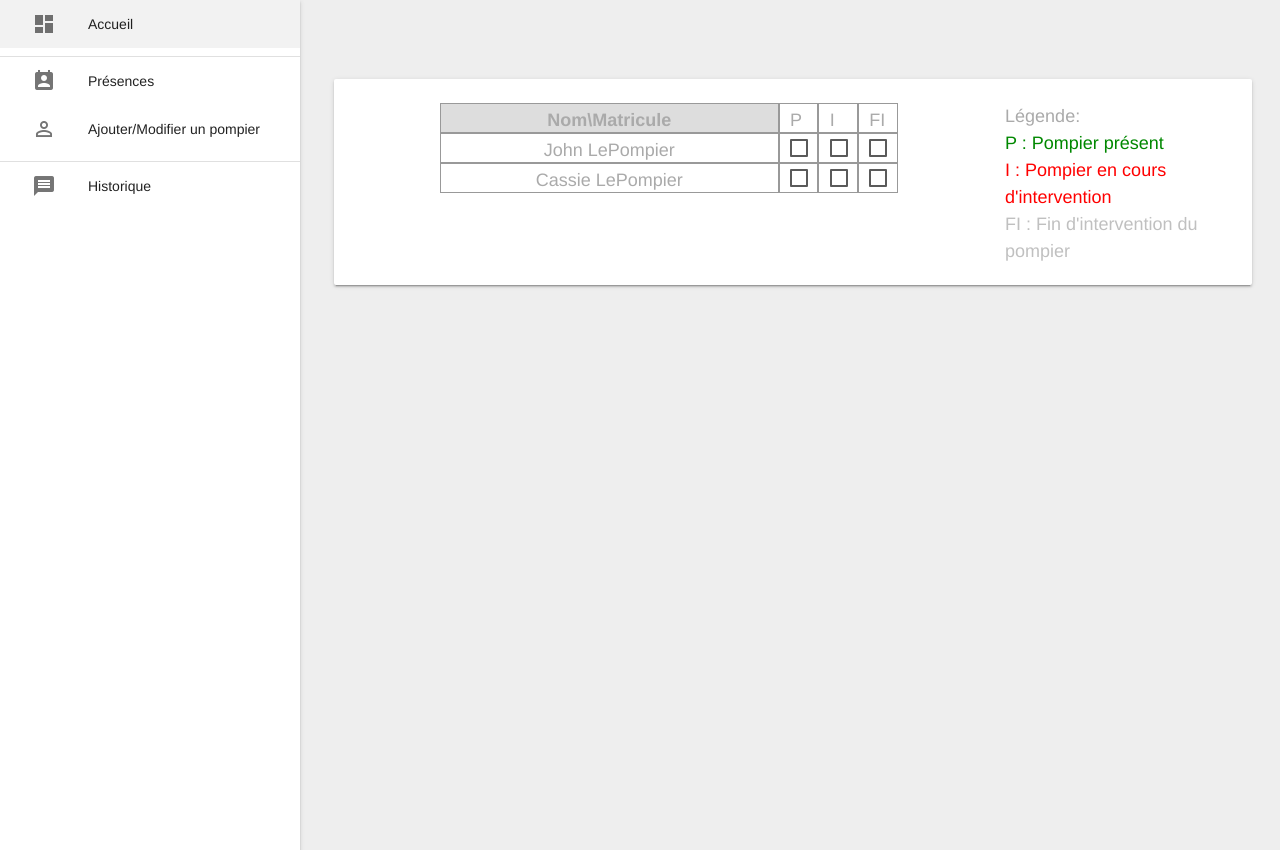
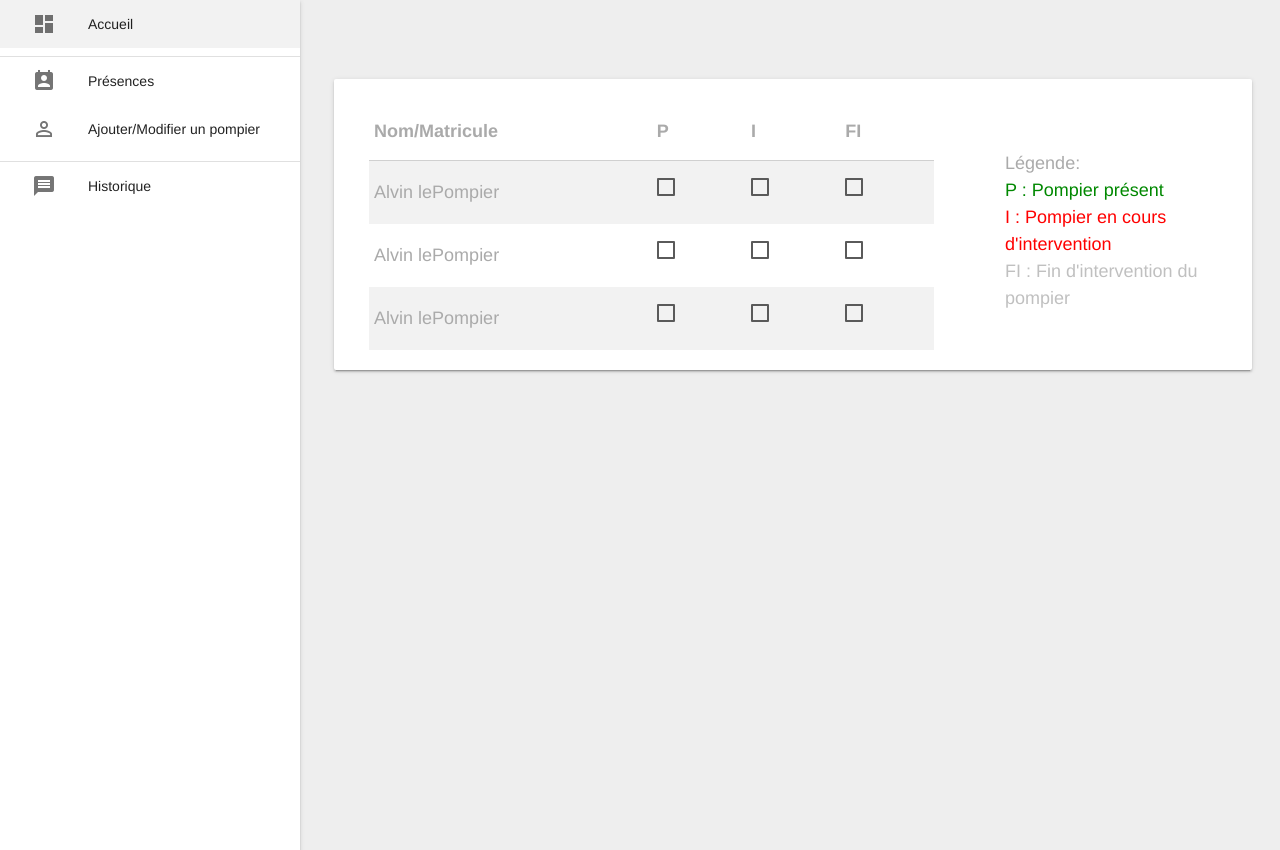
Before and after one commit to jusolibre/ProjetPompier, a PHP site: template app/templates/presences.twig in a window 1280 px wide. Run offline with PHP 8.4, Linux system fonts and the light colour scheme; the template is opened without the code that fills it, so the values that code supplies are empty; some libraries are stand-ins or nearby versions.

Commit message:
Nouveau tableau de présence

```diff
--- a/app/templates/presences.twig
+++ b/app/templates/presences.twig
@@ -2,50 +2,70 @@
 
 {% block title %} Présences {% endblock %}
 {% block content %}
-    <div class="col s8 offset-s1">
+    <div class="col s8">
         <div class="row">
-            <div class="rTable">
-                <div class="rTableRow">
-                    <div class="rTableHead">Nom\Matricule</div>
-                    <div class="rTableHead2">P</div>
-                    <div class="rTableHead2">I</div>
-                    <div class="rTableHead2">FI</div>
-                </div>
-                <div class="rTableRow">
-                    <div class="rTableCell">John LePompier</div>
-                    <div class="rTableCell2">
-                        <input type="checkbox" id="test" />
-                        <label for="test"></label>
-                    </div>
-                    <div class="rTableCell2">
-                        <input type="checkbox" id="test1" />
-                        <label for="test1"></label>
-                    </div>
-                    <div class="rTableCell2">
-                        <input type="checkbox" id="test2" />
-                        <label for="test2"></label>
-                    </div>
-                </div>
-                <div class="rTableRow">
-                    <div class="rTableCell">Cassie LePompier</div>
-                    <div class="rTableCell2">
-                        <input type="checkbox" id="test3" />
-                        <label for="test3"></label>
-                    </div>
-                    <div class="rTableCell2">
-                        <input type="checkbox" id="test4" />
-                        <label for="test4"></label>
-                    </div>
-                    <div class="rTableCell2">
-                        <input type="checkbox" id="test5" />
-                        <label for="test5"></label>
-                    </div>
-                </div>
-            </div>
+            <table class="striped">
+                <thead>
+                    <tr>
+                        <th>Nom/Matricule</th>
+                        <th>P</th>
+                        <th>I</th>
+                        <th>FI</th>
+                    </tr>
+                    </thead>
+
+                    <tbody>
+                    <tr>
+                        <td>Alvin lePompier</td>
+                        <td>
+                            <input type="checkbox" id="test1" />
+                            <label for="test1"></label>
+                        </td>
+                        <td>
+                            <input type="checkbox" id="test2" />
+                            <label for="test2"></label>
+                        </td>
+                        <td>
+                            <input type="checkbox" id="test3" />
+                            <label for="test3"></label>
+                        </td>
+                    </tr>
+                    <tr>
+                        <td>Alvin lePompier</td>
+                        <td>
+                            <input type="checkbox" id="test4" />
+                            <label for="test4"></label>
+                        </td>
+                        <td>
+                            <input type="checkbox" id="test5" />
+                            <label for="test5"></label>
+                        </td>
+                        <td>
+                            <input type="checkbox" id="test6" />
+                            <label for="test6"></label>
+                        </td>
+                    </tr>
+                    <tr>
+                        <td>Alvin lePompier</td>
+                        <td>
+                            <input type="checkbox" id="test7" />
+                            <label for="test7"></label>
+                        </td>
+                        <td>
+                            <input type="checkbox" id="test8" />
+                            <label for="test8"></label>
+                        </td>
+                        <td>
+                            <input type="checkbox" id="test9" />
+                            <label for="test9"></label>
+                        </td>
+                    </tr>
+                </tbody>
+            </table>
         </div>
     </div>
-    <div class="col s3">
-        <div class="row">
+    <div class="col s3 offset-s1">
+        <div class="row" style="margin-top: 25%">
             <div><p>Légende:</p></div>
             <div> <span style="color: #008800;">P : Pompier présent</span></div>
             <div> <span style="color: #ff0000">I : Pompier en cours d'intervention</span></div>
```
